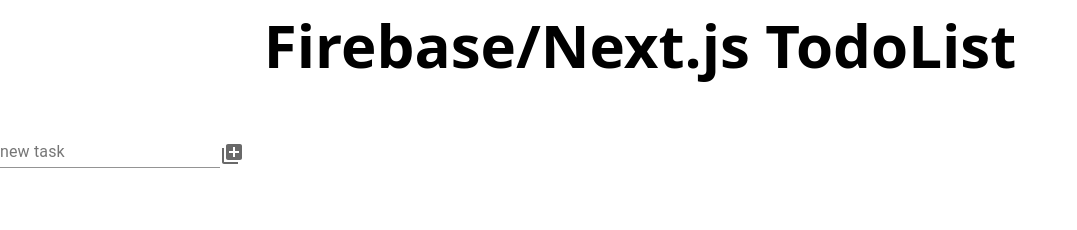
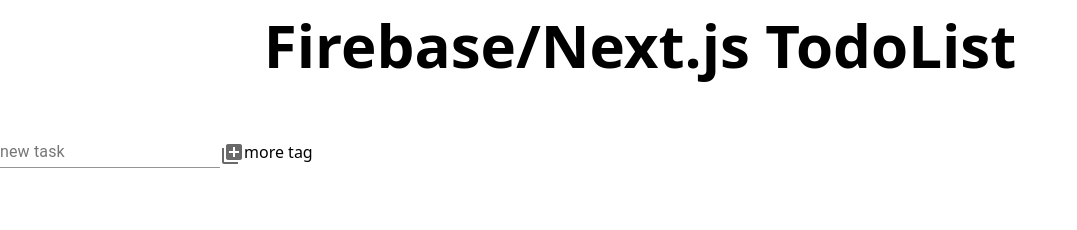
Before and after one commit to KuRa04/nextjs-todo2, a Next.js app: page / in a window 1280 px wide. Shown: the top 230 px of the page, without its empty margins (0-1077 px from the left). Built offline with nearby package versions, Linux system fonts and the light colour scheme; no server answers; the database is empty; sample sign-in values are in the browser's storage.

Commit message:
want to Multiple tag

```diff
--- a/src/components/TaskItem.tsx
+++ b/src/components/TaskItem.tsx
@@ -11,7 +11,7 @@
 interface PROPS{
     id:string;
     title:string;
-    tagIds:string[];
+    tagIds:number[];
 }
 
 
--- a/src/pages/index.tsx
+++ b/src/pages/index.tsx
@@ -10,6 +10,7 @@
 import { makeStyles } from '@material-ui/styles';
 import { route } from 'next/dist/next-server/server/router';
 import firebase from "firebase/app";
+import { create } from 'node:domain';
 
 
 const useStyles = makeStyles({
@@ -85,8 +86,14 @@
   setTaginput("");
 }
 
+const createForm = (e: React.MouseEvent<HTMLButtonElement>) => {
+  let addForm = document.getElementById("tagForm");
+  let copyForm = addForm.cloneNode(false);
+  document.body.appendChild(copyForm);
+}
 
 
+let query = db.collection("users").doc(uid).collection("tasks").where("tagIds","==","first"); //フィルター
 
   return (
   <div className="App_root">
@@ -103,23 +110,28 @@
 
     <TextField
       className={classes.field}
+      id="tagForm"
       label="new tag"
       value={tagInput}
       onChange={(e: React.ChangeEvent<HTMLInputElement>) =>{
         setTaginput(e.target.value)
       }}
+
 />
   </FormControl>
      <button className="App__icon" disabled={!input} onClick={newTask}>
       <AddToPhotosIcon />
     </button>
 
+
+    <button onClick={createForm}>
+      <p>more tag</p>
+    </button>
+
       <List className={classes.list}>
       {tasks.map((task)=>(
         <TaskItem key={task.id} id={task.id} title={task.title} tagIds={task.tagIds}/>
       ))}
-
-
 
       </List>
       <button onClick={logOut}>Logout</button>
```
